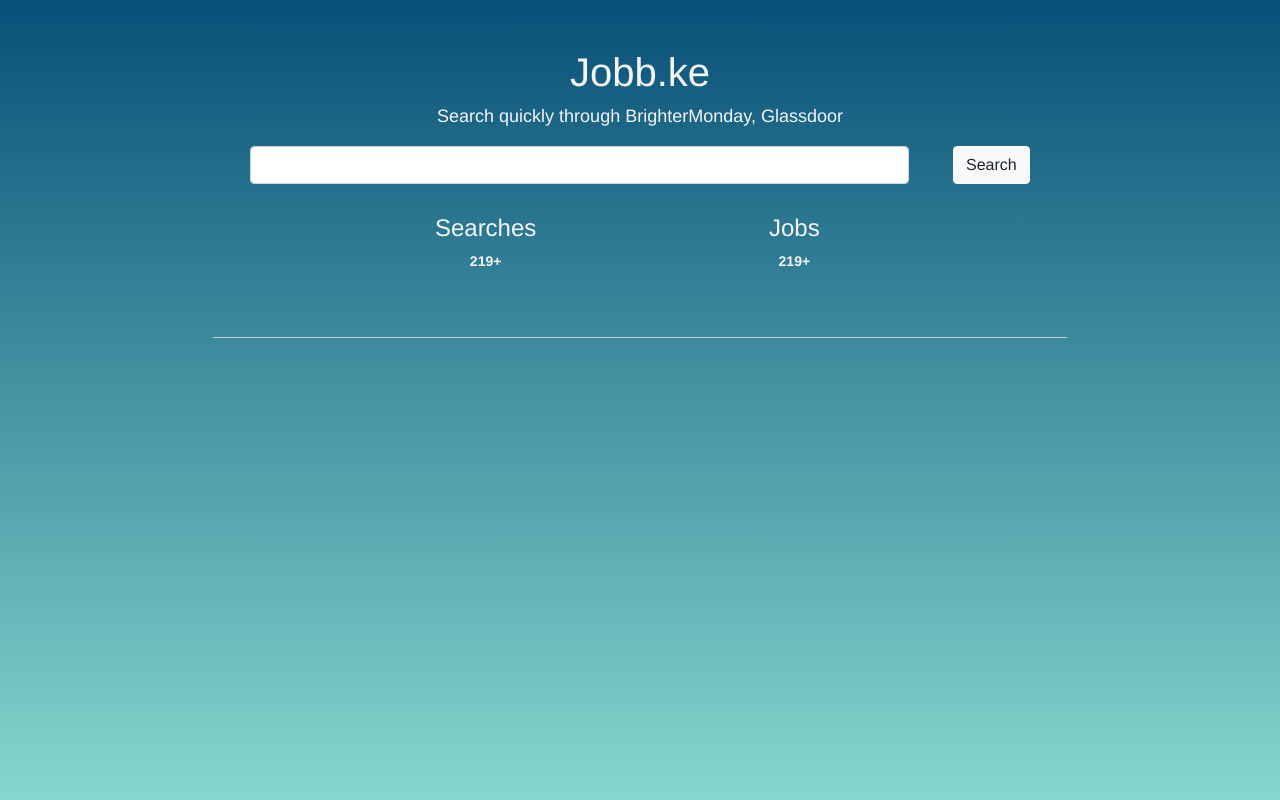
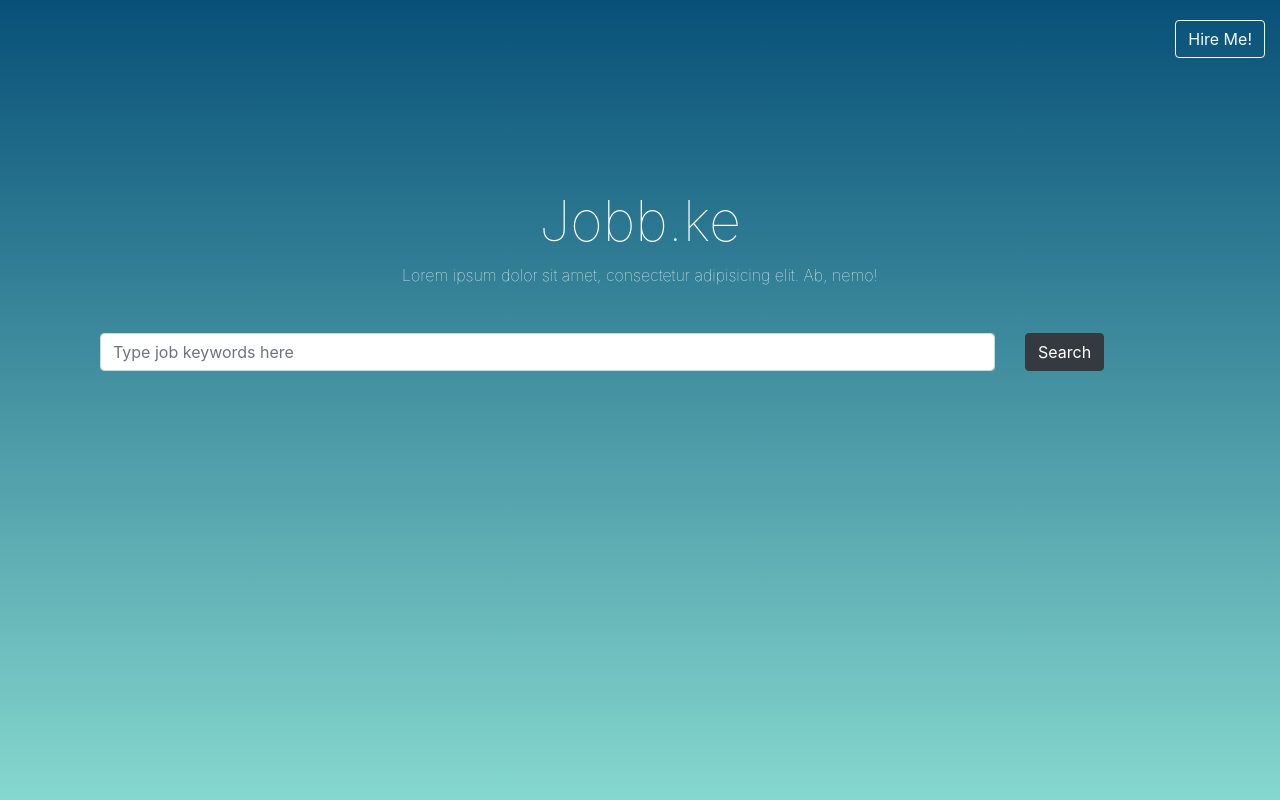
Before and after one commit to anjali1708/jobb-ke, a Django app: page / in a window 1280 px wide. Run offline with Django 3.2, Linux system fonts and the light colour scheme; some libraries are stand-ins or nearby versions.

Commit message:
Reworked UI

```diff
--- a/jobapp/static/jobapp/css/main.css
+++ b/jobapp/static/jobapp/css/main.css
@@ -1,4 +1,4 @@
-
+/*
 .wrapper{
     background-image: linear-gradient(to top, #c471f5 100%, #fa71cd 100%);
     color: whitesmoke;
@@ -51,3 +51,4 @@
 #results{
     margin-top: 50px;
 }
+ */
--- a/jobapp/templates/index.html
+++ b/jobapp/templates/index.html
@@ -10,131 +10,112 @@
     <title>All Kenyan jobs search</title>
     <link rel="stylesheet" href="{% static "jobapp/css/main.css" %}">
     <link rel="stylesheet" href="{% static "jobapp/css/bootstrap.min.css" %}">
-    <script src="https://code.jquery.com/jquery-3.4.1.min.js" integrity="sha256-CSXorXvZcTkaix6Yvo6HppcZGetbYMGWSFlBw8HfCJo=" crossorigin="anonymous"></script>
+    <link rel="stylesheet" href="{% static "jobapp/js/bootstrap.min.js" %}">
+    <script src="https://code.jquery.com/jquery-3.4.1.min.js"
+        integrity="sha256-CSXorXvZcTkaix6Yvo6HppcZGetbYMGWSFlBw8HfCJo=" crossorigin="anonymous"></script>
+    <script src="../../cdnjs.cloudflare.com/ajax/libs/popper.js/1.14.0/umd/popper.min.js"></script>
+
     <style>
-        body {
-            font-family: "Helvetica Neue", Helvetica, Arial, sans-serif;
-            font-size: 14px;
-            line-height: 1.42857143;
-            color: #333;
-            background-color: #fff;
+        body{
+            margin: 0;
+            padding: 0;
+            box-sizing: border-box;
+        }
+        /* .row{
+            margin-left: 0px!important;
+            margin-right: 0px!important;
+        } */
+        .input-control,
+        .btn {
+            display: inline !important;
             margin: 0px;
-            color: white;
         }
 
-        .wrapper {
+        #top-container {
+            width: 100%;
             background: #085078;
             background: -webkit-linear-gradient(to bottom, #085078, #85d8ce);
             background: linear-gradient(to bottom, #085078, #85d8ce);
             height: 100vh;
-            margin: 0;
+            margin: auto;
             background-repeat: no-repeat;
             background-attachment: fixed;
             min-height: 100vh;
-            overflow: scroll;
+            overflow-y: scroll;
         }
+
+        #nav {
+            margin: 20px 0px 30px 0px;
+        }
+        .container{
+            color: white
+        }
+
+        #brand-description {
+           margin-bottom: 30px;
+        }
+
+        #search-area{
+            margin: auto;
+        }
+
+        #search{
+            width: 100%;
+        }
+        #search-btn{
+            width: 100%;
+        }
+
+
     </style>
 </head>
 
 <body>
-    <div class="wrapper">
 
-        <div class="container-fluid">
+    <div class="main" id="top-container">
 
-            <div class="row mt-5">
-                <div class="col-sm-8 m-auto text-center">
-                    <h1 id="title">Jobb.ke</h1>
-                    <p id="header-info" style="font-size: 18px;">Search quickly through BrighterMonday, Glassdoor</p>
 
+        <div class="row" style="margin-left: 0px; margin-right: 0px">
+            <div class="col-lg-12">
+                <nav id="nav" role="navigation" aria-labelledby="Navigation">
+                    <div class="d-flex flex-row justify-content-end">
+                        <button class="btn btn-outline-light">Hire Me!</button>
+                    </div>
+                </nav>
+            </div>
+        </div>
+
+
+        <div class="container" style="padding-top: 100px">
+
+            <div class="row text-center" id="brand-description">
+                <div class="col-sm-12">
+                    <h1 style="font-size: 3.5em; font-weight: 100;">Jobb.ke</h1>
                 </div>
+
+                <div class="col-sm-12">
+                    <p style="font-size: 1em; font-weight: 100;">Lorem ipsum dolor sit amet, consectetur adipisicing elit. Ab, nemo!</p>
+                </div>
+
             </div>
 
-
-            <div class="row">
-
-                <div class="col-sm-8 m-auto text-center">
-
-                    <form action="" class="form-group d-flex justify-content-around">
-                        <input type="text" class="form-control" id="search">
-                        <button class="btn btn-submit btn-light" id="search-btn">   Search</button>
-                    </form>
-
-                    <div id="stats" class="row text-center w-75 ">
-                            <div class="w-50">
-                                <h4>Searches</h4>
-                                <b>219+</b>
-                            </div>
-
-                            <div class="w-50">
-                                <h4>Jobs</h4>
-                                <b>219+</b>
-                            </div>
-                    </div>
-                </div>
-            </div>
-
-            <div id="boards" class="row" >
-                <ul id="sites" class="col-sm-8 m-auto">
-                    <li class="job-site-tabs active" id="glass-tab">Glassdoor
-                    <span class="spinner-border text-success m-auto" style="display: none;"></span>
-                    <div class="m-auto counter" id="glassdoor-counter"></div>
-                    </li>
-                    <!-- <li class="job-site-tabs" id="bright-tab">Brighter Monday
-                    <div class="spinner-border text-success m-auto" style="display: none;"></div>
-                    <div class="m-auto counter"></div>
-
-                    </li> -->
-                    <li class="job-site-tabs" id="hub-tab">Ihub.com
-                    <div class="spinner-border text-success m-auto" style="display: none;"></div>
-                    <div class="m-auto counter" id="ihub-counter"></div>
-
-                    </li>
-                </ul>
-            </div>
-
-            <div id="results" class="row">
-                <div class="tab-pane active col-sm-8 m-auto" id="glassdoor">
-                    <div id="job-title" style="font-size: 20px" class="mb-1 mt-3"></div>
-                    <div id="job-description" style="font-size: 15px" class="mb-3"></div>
+            <div class="row" id="search-area">
+                <div class="col-sm-10">
+                    <input class="form-control" type="text" id="search" placeholder="Type job keywords here" style="display: inline!important">
                 </div>
 
-                <!-- <div class="tab-pane col-sm-8 m-auto" id="brighter">
-                        <div id="job-title" style="font-size: 20px" class="mb-1 mt-3"></div>
-                        <div id="job-description" style="font-size: 15px" class="mb-3"></div>
-                </div> -->
-                <div class="tab-pane col-sm-8 m-auto" id="ihub"></div>
+                <div class="col-sm-2">
+                    <button class="btn btn-dark">Search</button>
+                </div>
+                </div>
             </div>
 
         </div>
 
-          <!-- The Modal -->
-        <div class="modal fade" id="job-modal">
-            <div class="modal-dialog">
-            <div class="modal-content">
 
-                <!-- Modal Header -->
-                <div class="modal-header">
-                <h4 class="modal-title">Modal Heading</h4>
-                <button type="button" class="close" data-dismiss="modal">&times;</button>
-                </div>
-
-                <!-- Modal body -->
-                <div class="modal-body">
-                Modal body..
-                </div>
-
-                <!-- Modal footer -->
-                <div class="modal-footer">
-                <button type="button" class="btn btn-danger" data-dismiss="modal">Close</button>
-                </div>
-
-            </div>
-            </div>
-        </div>
     </div>
 
-
-    <script>
+    <!-- <script>
 
         function openResults(event, site) {
         // Declare all variables
@@ -196,6 +177,13 @@
                 $(".spinner-border").css("display", "none");
                 $(".alert").css("display", "block");
                 $(".count").css("display", "block");
+
+                $(".modal-open").click(function(){
+                    $("#myModal").show()
+                })
+                $(".modal-close").click(function(){
+                    $("#myModal").hide()
+                })
             })
 
             $("#search-btn").click(function(e){
@@ -225,7 +213,7 @@
                                             <p>Company =>> ${data.glassdoor[j].company}</p>
                                             <p>Title =>> ${data.glassdoor[j].job_title}</p>
                                             <p>Description =>> Empty </p>
-                                            <p>Link =>> <a href="${data.glassdoor[j].job_link}" target="_blank">Open</a></p>
+                                            <p>Link =>> <button class="modal-open">Open</button></p>
                                         </li>`;
                                     }
                                 }
@@ -255,7 +243,7 @@
             })
 
         })
-    </script>
+    </script> -->
 </body>
 
 </html>
--- a/jobapp/views.py
+++ b/jobapp/views.py
@@ -8,7 +8,6 @@ import json
 def homeView(request):
     data = dict()
     id = 1
-
     try:
         response = requests.get("https://ihub.co.ke/jobs")
     except requests.exceptions as err:
@@ -85,7 +84,8 @@ def search(request):
     return JsonResponse(response_dict)
 
 
-# def job_info(request):
+def job_info(request):
+    return JsonResponse(data)
 
 
 def ajax(request):
```
